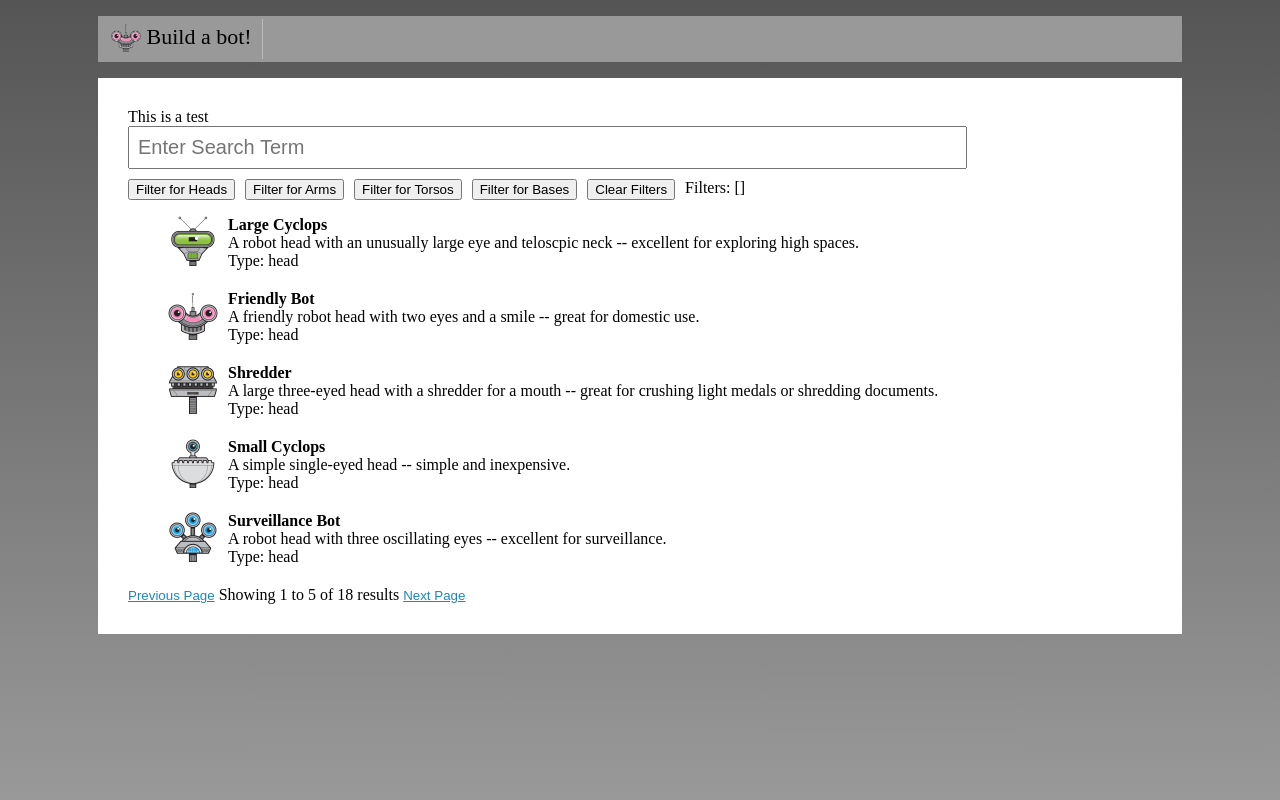
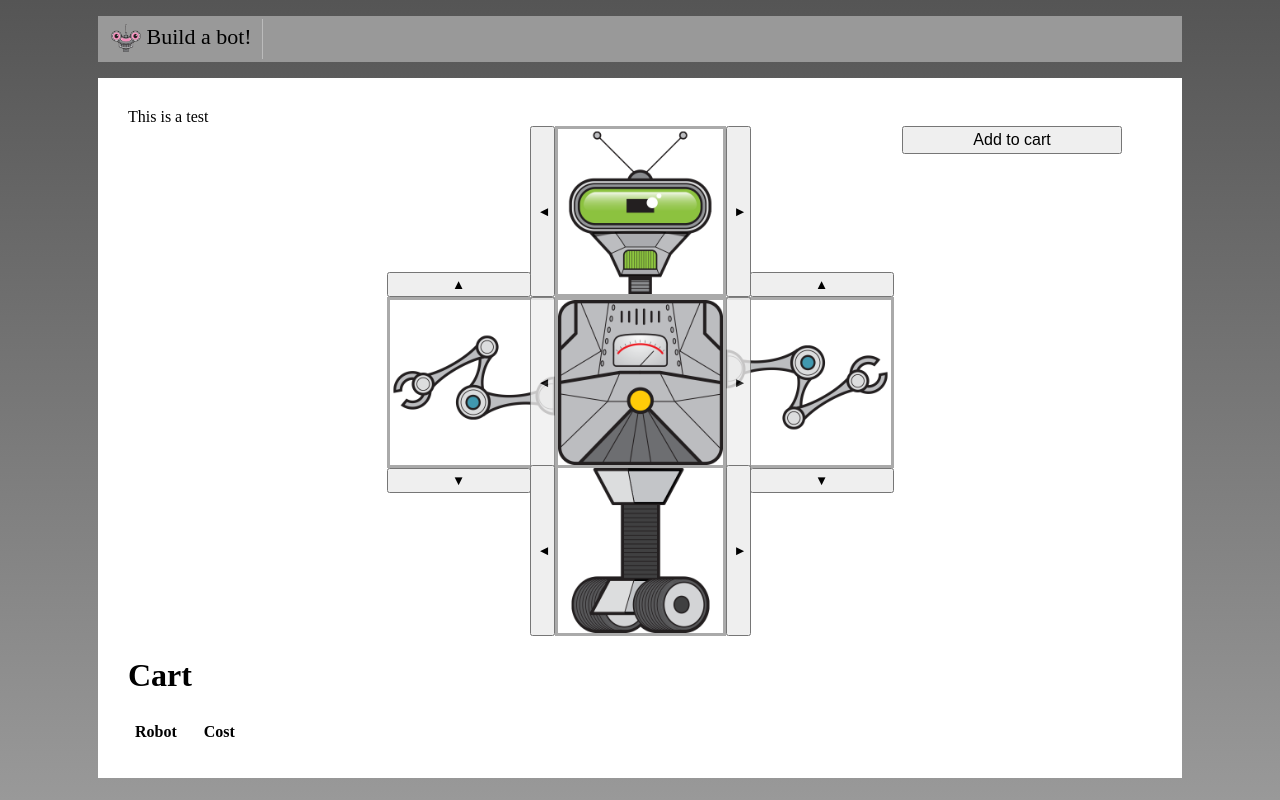
Before and after one commit to borisac/robo-borhes, a Vue app: page / in a window 1280 px wide. Built offline with nearby package versions, Linux system fonts and the light colour scheme.

Commit message:
adding prop to forward parrent data to child data, still using Options API

```diff
--- a/src/App.vue
+++ b/src/App.vue
@@ -13,23 +13,22 @@
     <div class="robot-name">
       This is a test
 
-    <!-- <RobotBuilder/> -->
-     <Search />
+    <RobotBuilder/>
+     <!-- <Search /> -->
   </div>
   </main>
 </template>
 
 <script>
 // import HomePage from './home/HomePage.vue';
-// import RobotBuilder from './build/RobotBuilder.vue';
-import Search from './search/Search.vue';
+import RobotBuilder from './build/RobotBuilder.vue';
 
 export default {
   name: 'App',
   components: {
     // HomePage,
-    // RobotBuilder,
-    Search,
+    RobotBuilder,
+
   },
 };
 </script>
```
Also changed, not shown: src/build/PartSelector.vue (added), src/build/RobotBuilder.vue.
